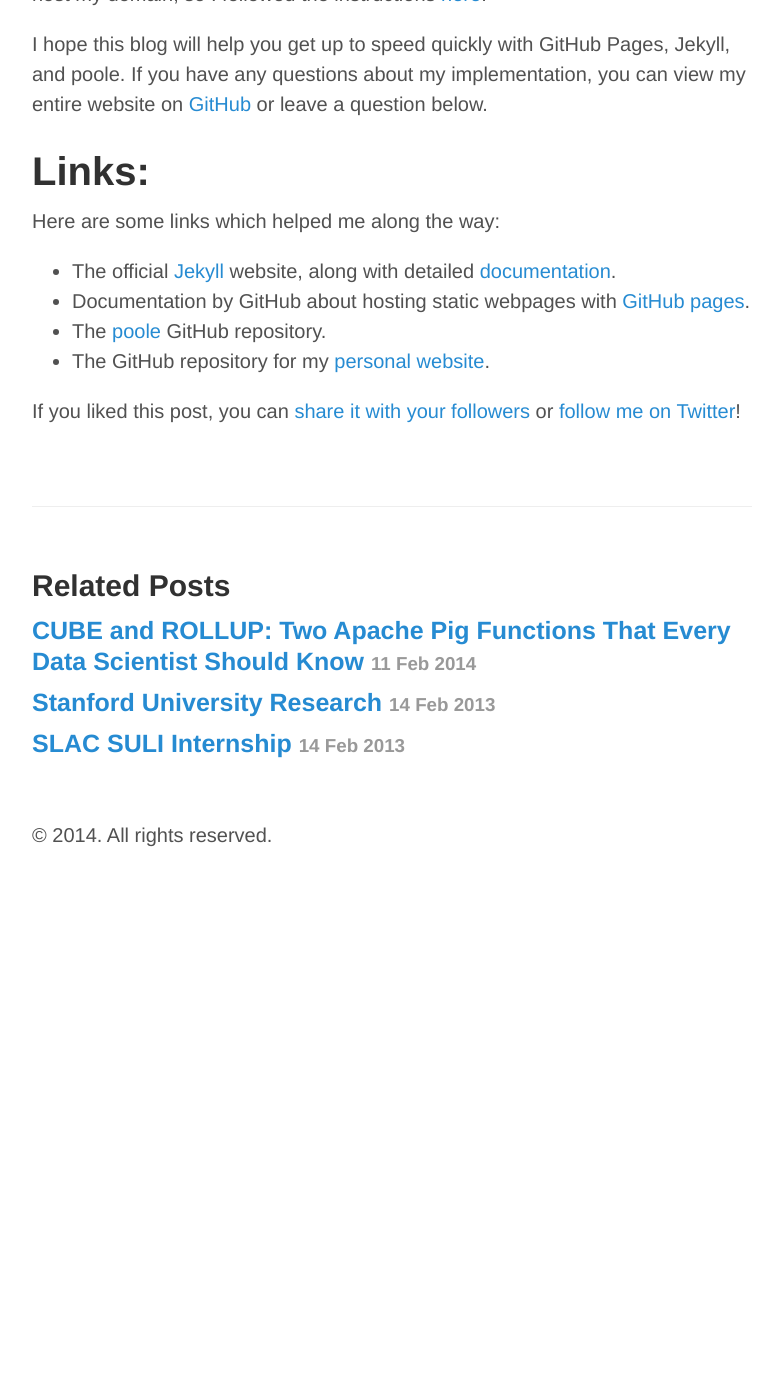
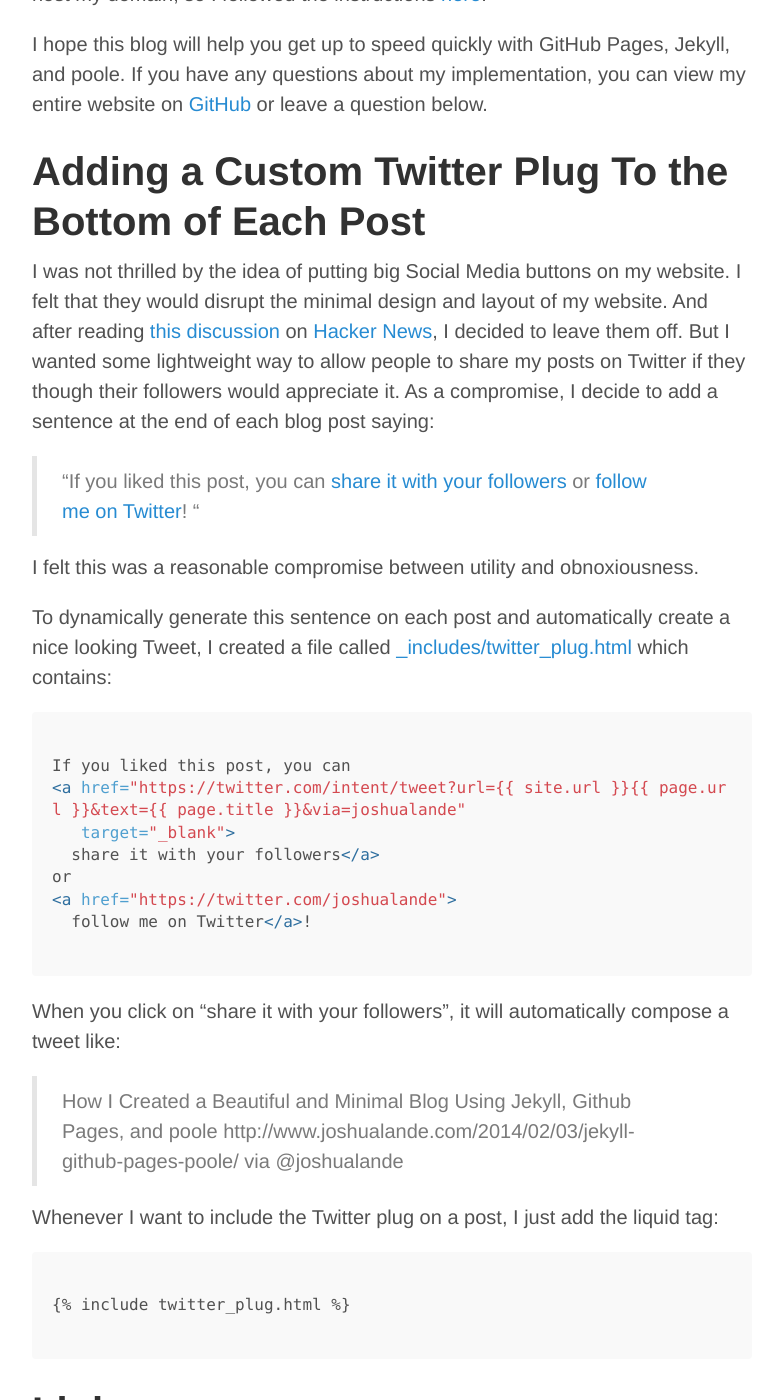
Before and after one commit to joshualande/joshualande.github.io, a Jekyll site: the page built from _posts/2014-02-03-jekyll-github-pages-poole.md, in a window 1280 px wide and 1400 px high, scrolled down 6664 px. Shown: the whole window, without its empty margins (248-1028 px from the left). Built offline with Jekyll 4.4.1, drawn with Linux system fonts in a browser that asks for light colours; Markdown is read by kramdown in place of the engine named in the settings; before the commit the page ends 7534 px from its top, so only the background shows below that.

Commit message:
Adding note about adding a custom Twitter plug

````diff
--- a/_posts/2014-02-03-jekyll-github-pages-poole.md
+++ b/_posts/2014-02-03-jekyll-github-pages-poole.md
@@ -204,6 +204,58 @@
 I hope this blog will help you get up to speed quickly with GitHub Pages, Jekyll, and poole.
 If you have any questions about my implementation, you can view my entire website on [GitHub](https://github.com/joshualande/joshualande.github.io) or leave a question below.
 
+# Adding a Custom Twitter Plug To the Bottom of Each Post
+
+I was not thrilled by the idea of putting
+big Social Media buttons on my website.
+I felt that they would disrupt the minimal design and layout of my website.
+And after reading
+[this discussion](https://news.ycombinator.com/item?id=7232738)
+on [Hacker News](news.ycombinator.com), I decided
+to leave them off.
+But I wanted some lightweight way to
+allow people to share my posts on Twitter if they though
+their followers would appreciate it.
+As a compromise, I decide to add a
+sentence at the end of each blog post saying:
+
+>  "{% include twitter_plug.html %}"
+
+I felt this was a reasonable compromise between
+utility and obnoxiousness.
+
+To dynamically generate this sentence on each post
+and automatically create a nice looking Tweet,
+I created a file called
+[\_includes/twitter\_plug.html](https://github.com/joshualande/joshualande.github.io/blob/8405f035bd7da5306b1a35a4a4632bf698ea4f0a/_includes/twitter_plug.html)
+which contains:
+
+```html
+{% raw %}
+If you liked this post, you can
+<a href="https://twitter.com/intent/tweet?url={{ site.url }}{{ page.url }}&text={{ page.title }}&via=joshualande"
+   target="_blank">
+  share it with your followers</a>
+or
+<a href="https://twitter.com/joshualande">
+  follow me on Twitter</a>!
+{% endraw %}
+```
+
+When you click on "share it with your followers", it will automatically compose a tweet like:
+
+> How I Created a Beautiful and Minimal Blog Using Jekyll, Github Pages, and poole http://www.joshualande.com/2014/02/03/jekyll-github-pages-poole/ via @joshualande
+
+Whenever I want to include the Twitter plug on a post, I just add the liquid tag:
+
+```
+{% raw %}
+{% include twitter_plug.html %}
+{% endraw %}
+```
+
+
+
 # Links:
 
 Here are some links which helped me along the way:
````
